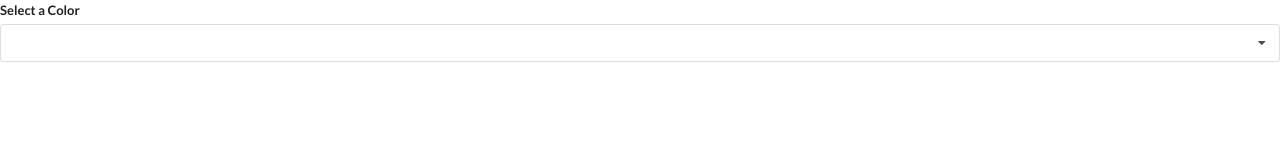
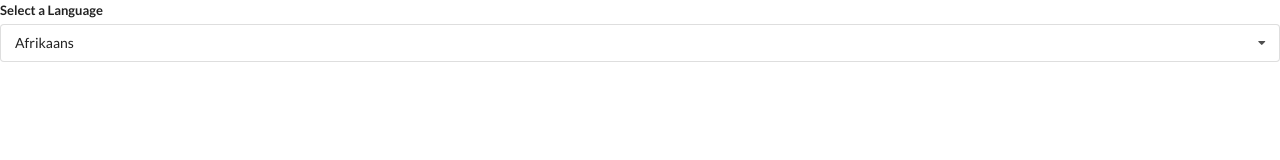
Before and after one commit to Gjorgjioska/Widgets-React, a React (Create React App) app: page / in a window 1280 px wide. Shown: the top 160 px of the page. Built offline with nearby package versions, Linux system fonts and the light colour scheme.

Commit message:
Add the translate widget

```diff
--- a/src/App.js
+++ b/src/App.js
@@ -3,6 +3,7 @@ import Accordion from "./components/Accordion";
 import Search from "./components/Search";
 import Dropdown from "./components/Dropdown";
 import { selectOptions } from "@testing-library/user-event/dist/select-options";
+import Translate from "./components/Translate";
 
 const items = [
   {
@@ -35,15 +36,9 @@ const options = [
 ];
 
 const App = () => {
-  const [selected, setSelected] = useState("options[0]");
-
   return (
     <div>
-      <Dropdown
-        selected={selected}
-        onSelectedChange={setSelected}
-        options={options}
-      />
+      <Translate />
     </div>
   );
 };
--- a/src/components/Dropdown.js
+++ b/src/components/Dropdown.js
@@ -5,13 +5,19 @@ const Dropdown = ({ options, selected, onSelectedChange }) => {
   const ref = useRef();
 
   useEffect(() => {
-    document.body.addEventListener("click", (event) => {
+    const onBodyClick = (event) => {
       if (ref.current.contains(event.target)) {
         return;
       }
 
       setOpen(false);
-    });
+    };
+
+    document.body.addEventListener("click", onBodyClick);
+
+    return () => {
+      document.body.removeEventListener("click", onBodyClick);
+    };
   }, []);
 
   const renderedOptions = options.map((option) => {
@@ -32,7 +38,7 @@ const Dropdown = ({ options, selected, onSelectedChange }) => {
   return (
     <div ref={ref} className="ui form">
       <div className="field">
-        <label className="label">Select a Color</label>
+        <label className="label">Select a Language</label>
         <div
           onClick={() => setOpen(!open)}
           className={`ui selection dropdown ${open ? "visible active" : ""}`}
--- /dev/null
+++ b/src/components/Translate.js
@@ -0,0 +1,33 @@
+import React, { useState } from "react";
+import Dropdown from "./Dropdown";
+
+const options = [
+  {
+    label: "Afrikaans",
+    value: "af",
+  },
+  {
+    label: "Arabic",
+    value: "ar",
+  },
+  {
+    label: "Hindi",
+    value: "hi",
+  },
+];
+
+const Translate = () => {
+  const [language, setLanguage] = useState(options[0]);
+
+  return (
+    <div>
+      <Dropdown
+        selected={language}
+        onSelectedChange={setLanguage}
+        options={options}
+      />
+    </div>
+  );
+};
+
+export default Translate;
```
